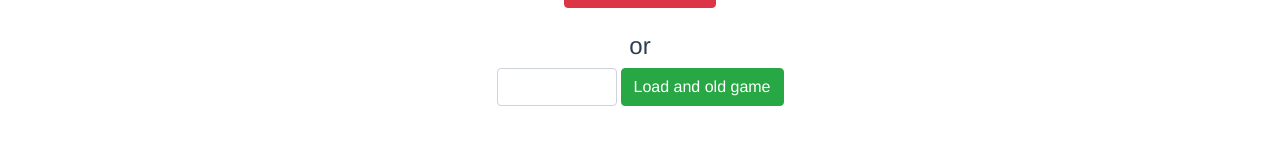
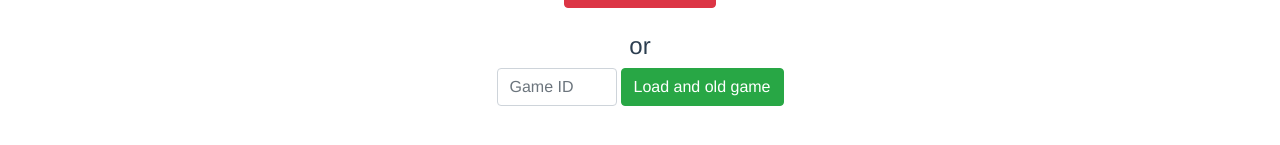
Before and after one commit to Ribodou/HYU-software-engineering-AI, a Vue app in the folder src_frontend/: page /home in a window 1280 px wide. Shown: the part 567-712 px from the top of the page. Built offline with nearby package versions, Linux system fonts and the light colour scheme; what vue-sweetalert2 would draw is missing.

Commit message:
add placeholder and remove console.log

```diff
--- a/src_frontend/src/components/GameContainer.vue
+++ b/src_frontend/src/components/GameContainer.vue
@@ -111,9 +111,6 @@
                 let keysOfMoves = Object.keys(this.moves).map(Number).sort((a, b) => a - b);
 
                 for(var moveIndex of keysOfMoves){
-                    /* eslint-disable no-console */
-                    console.log(moveIndex)
-
                     let move = this.moves[moveIndex]
                     if(move){
                         this.setChecker({ 'row': move.row, 'col': move.col }, { 'color': move.color });
--- a/src_frontend/src/components/Home.vue
+++ b/src_frontend/src/components/Home.vue
@@ -18,7 +18,7 @@
     <div >
       <form class="form-inline d-flex justify-content-center">
         <div class="form-group mr-1">
-          <input style="width: 120px;" type="text" v-model="olgGameId" class="form-control" id="text">
+          <input style="width: 120px;" type="text" v-model="olgGameId" class="form-control" id="text" placeholder="Game ID">
         </div>
         <button @click="loadOldGame" type="button" class="btn btn-success">Load and old game</button>
       </form>
```
